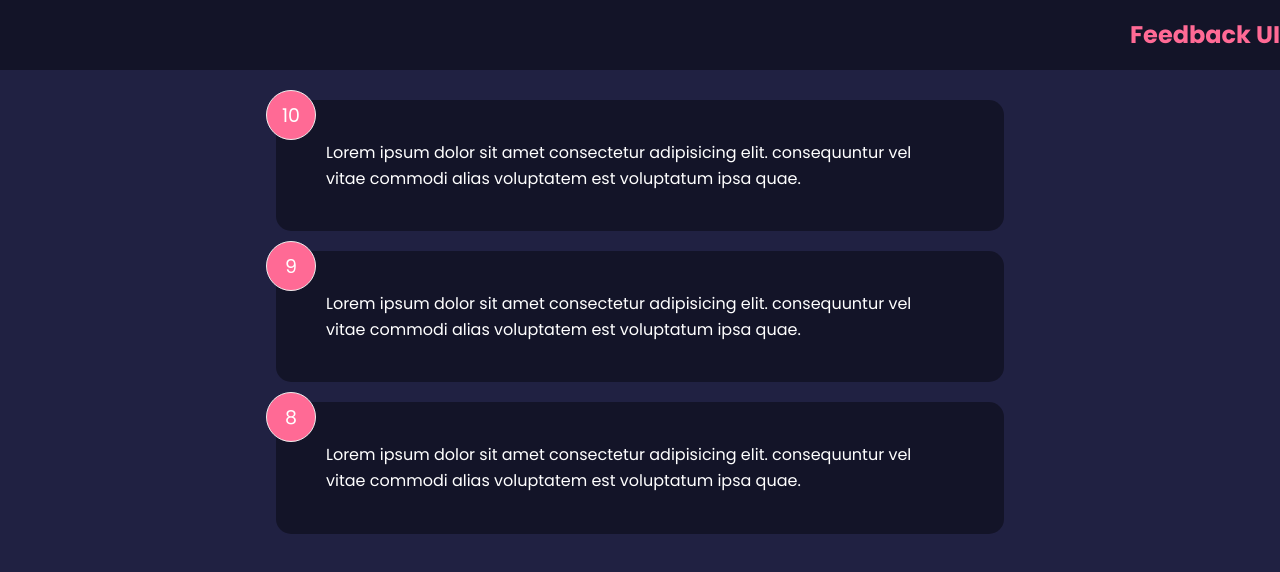
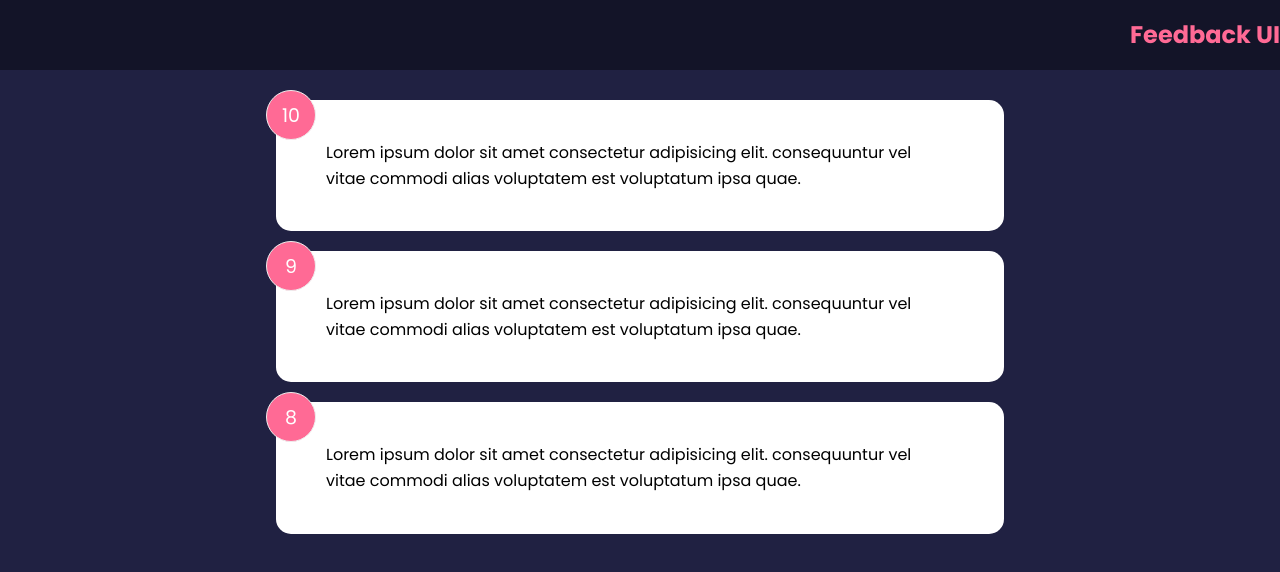
Before and after one commit to donaldo74/feedback-app, a React (Create React App) app: page / in a window 1280 px wide. Shown: the top 572 px of the page. Built offline with nearby package versions, Linux system fonts and the light colour scheme.

Commit message:
Not a scoobie

```diff
--- a/src/components/FeedbackItem.jsx
+++ b/src/components/FeedbackItem.jsx
@@ -1,13 +1,17 @@
+import PropTypes from 'prop-types'
 import Card from './shared/Card'
 
 function FeedbackItem({ item }) {
 
   return (
-    <Card reverse={true}>
+    <Card>
       <div className="num-display">{item.rating}</div>
       <div className="text-display">{item.text}</div>
     </Card>
   )
 }
 
+FeedbackItem.propTypes = {
+  item: PropTypes.object.isRequired,
+}
 export default FeedbackItem
--- a/src/components/shared/Card.jsx
+++ b/src/components/shared/Card.jsx
@@ -1,6 +1,22 @@
-function Card({children, reverse}) {
-  return <div className={`card ${reverse && 'reverse'}`}>{children}</div>
+import PropTypes from 'prop-types'
+
+function Card({ children, reverse }) {
+  //return <div className={`card ${reverse && 'reverse'}`}>{children}</div>
+
+  return (
+    <div className='card' style={{
+      backgroundColor: reverse ? 'rgba(0,0,0,0.4)' : '#fff',
+      color: reverse ? '#fff' : '#000',
+    }}>{children}</div>
+  )
 
 }
+Card.defaultProps = {
+  reverse: false,
+}
 
+Card.propTypes = {
+  children: PropTypes.node.isRequired,
+  reverse: PropTypes.bool,
+}
 export default Card
```
Also changed, not shown: src/components/FeedbackList.jsx (+11 -1 lines).
